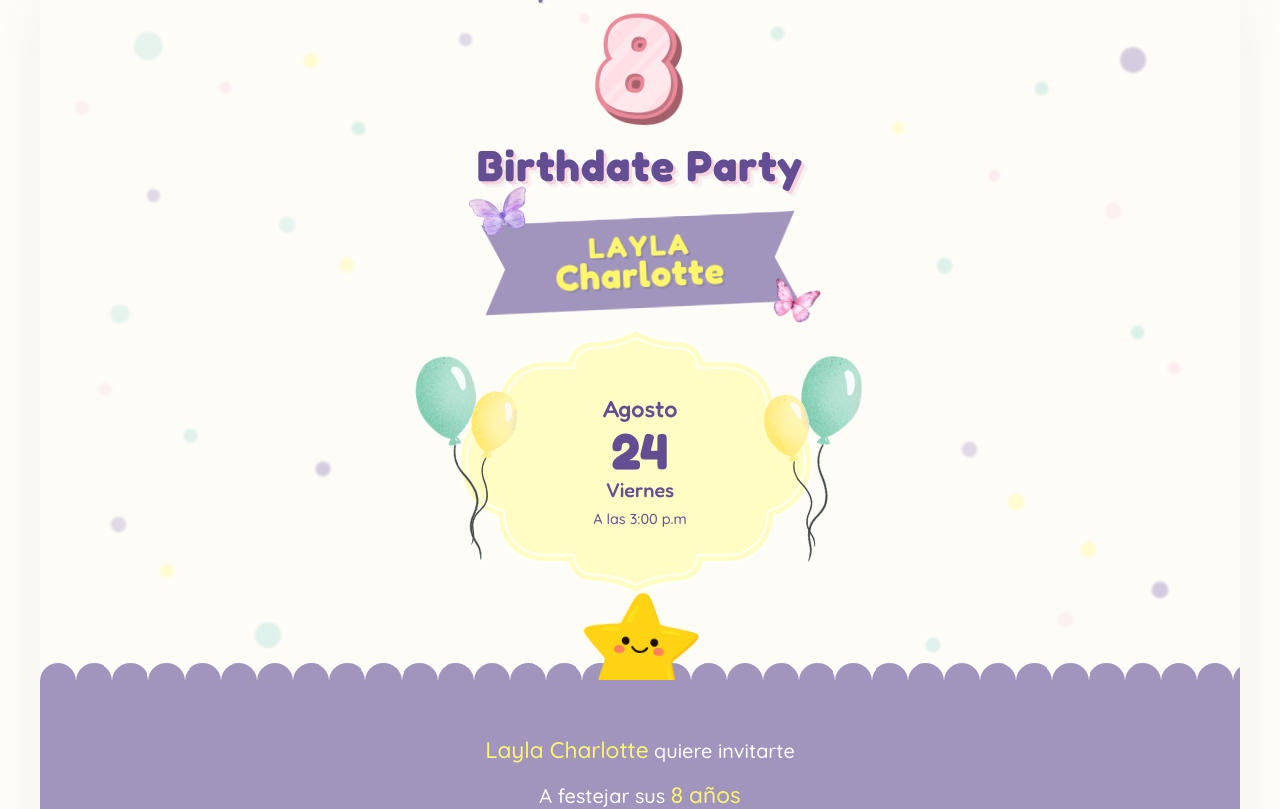
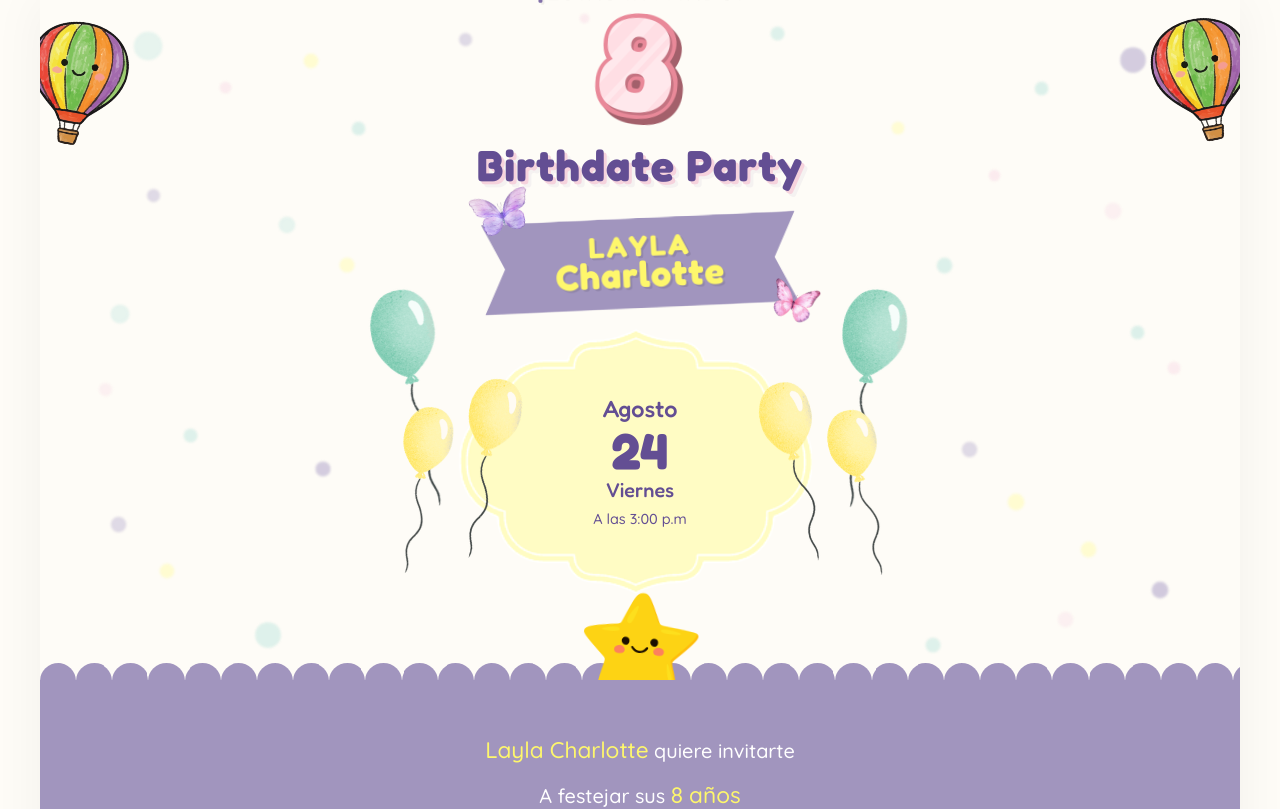
Before and after one commit to sauloroman/invitation-clouds-and-sunrises, a React (Vite) app: page /invitation in a window 1280 px wide. Shown: the top 809 px of the page. Built offline with nearby package versions, Linux system fonts and the light colour scheme.

Commit message:
feat: elements in hero

```diff
--- a/src/modules/invitation/hero/Hero.tsx
+++ b/src/modules/invitation/hero/Hero.tsx
@@ -6,6 +6,7 @@ import mariposa2 from '@/assets/images/mariposa-2.png'
 import marco from '@/assets/images/marco-1.png'
 import globo1 from '@/assets/images/globo-amarillo.png'
 import globo2 from '@/assets/images/globo-verde.png'
+import globoColores from '@/assets/images/globo-colores.png'
 import estrella from '@/assets/images/estrella.png'
 
 export const Hero: React.FC = () => {
@@ -49,6 +50,25 @@ export const Hero: React.FC = () => {
                 <div className="hero__dot hero__dot--30"></div>
                 <div className="hero__dot hero__dot--31"></div>
                 <div className="hero__dot hero__dot--32"></div>
+            </motion.div>
+
+            {/* Upper corner colorful balloons */}
+            <motion.div
+                className="hero__corner-balloon hero__corner-balloon--left"
+                initial={{ opacity: 0, y: -100, x: -100, rotate: -35 }}
+                animate={{ opacity: 1, y: 0, x: 0, rotate: -15 }}
+                transition={{ type: "spring", stiffness: 60, damping: 15, delay: 0.6 }}
+            >
+                <img src={globoColores} alt="Globo Colores Esquina Izquierda" />
+            </motion.div>
+
+            <motion.div
+                className="hero__corner-balloon hero__corner-balloon--right"
+                initial={{ opacity: 0, y: -100, x: 100, rotate: 35 }}
+                animate={{ opacity: 1, y: 0, x: 0, rotate: 15 }}
+                transition={{ type: "spring", stiffness: 60, damping: 15, delay: 0.6 }}
+            >
+                <img src={globoColores} alt="Globo Colores Esquina Derecha" />
             </motion.div>
 
             <div className="hero__container">
@@ -112,7 +132,7 @@ export const Hero: React.FC = () => {
                         className="hero__info-balloon-wrapper hero__info-balloon-wrapper--yellow-left"
                         initial={{ scale: 0, opacity: 0 }}
                         animate={{ scale: 1, opacity: 1 }}
-                        transition={{ type: "spring", stiffness: 90, damping: 10, delay: 0.85 }}
+                        transition={{ type: "spring", stiffness: 90, damping: 10, delay: 0.8 }}
                     >
                         <img className='hero__info-balloon hero__info-balloon--yellow-left' src={globo1} alt="Globo Amarillo Izquierda" />
                     </motion.div>
@@ -121,16 +141,25 @@ export const Hero: React.FC = () => {
                         className="hero__info-balloon-wrapper hero__info-balloon-wrapper--green-left"
                         initial={{ scale: 0, opacity: 0 }}
                         animate={{ scale: 1, opacity: 1 }}
-                        transition={{ type: "spring", stiffness: 90, damping: 10, delay: 0.95 }}
+                        transition={{ type: "spring", stiffness: 90, damping: 10, delay: 0.9 }}
                     >
                         <img className='hero__info-balloon hero__info-balloon--green-left' src={globo2} alt="Globo Verde Izquierda" />
+                    </motion.div>
+
+                    <motion.div
+                        className="hero__info-balloon-wrapper hero__info-balloon-wrapper--yellow-left-lower"
+                        initial={{ scale: 0, opacity: 0 }}
+                        animate={{ scale: 1, opacity: 1 }}
+                        transition={{ type: "spring", stiffness: 90, damping: 10, delay: 1.0 }}
+                    >
+                        <img className='hero__info-balloon hero__info-balloon--yellow-left-lower' src={globo1} alt="Globo Amarillo Izquierda Abajo" />
                     </motion.div>
 
                     <motion.div
                         className="hero__info-balloon-wrapper hero__info-balloon-wrapper--yellow-right"
                         initial={{ scale: 0, opacity: 0 }}
                         animate={{ scale: 1, opacity: 1 }}
-                        transition={{ type: "spring", stiffness: 90, damping: 10, delay: 1.05 }}
+                        transition={{ type: "spring", stiffness: 90, damping: 10, delay: 1.1 }}
                     >
                         <img className='hero__info-balloon hero__info-balloon--yellow-right' src={globo1} alt="Globo Amarillo Derecha" />
                     </motion.div>
@@ -139,9 +168,18 @@ export const Hero: React.FC = () => {
                         className="hero__info-balloon-wrapper hero__info-balloon-wrapper--green-right"
                         initial={{ scale: 0, opacity: 0 }}
                         animate={{ scale: 1, opacity: 1 }}
-                        transition={{ type: "spring", stiffness: 90, damping: 10, delay: 1.15 }}
+                        transition={{ type: "spring", stiffness: 90, damping: 10, delay: 1.2 }}
                     >
                         <img className='hero__info-balloon hero__info-balloon--green-right' src={globo2} alt="Globo Verde Derecha" />
+                    </motion.div>
+
+                    <motion.div
+                        className="hero__info-balloon-wrapper hero__info-balloon-wrapper--yellow-right-lower"
+                        initial={{ scale: 0, opacity: 0 }}
+                        animate={{ scale: 1, opacity: 1 }}
+                        transition={{ type: "spring", stiffness: 90, damping: 10, delay: 1.3 }}
+                    >
+                        <img className='hero__info-balloon hero__info-balloon--yellow-right-lower' src={globo1} alt="Globo Amarillo Derecha Abajo" />
                     </motion.div>
                 </motion.div>
 
--- a/src/modules/invitation/hero/_hero.scss
+++ b/src/modules/invitation/hero/_hero.scss
@@ -9,6 +9,48 @@
     padding: 2rem;
     max-width: 100vw;
     width: 100%;
+
+    &__corner-balloon {
+        position: absolute;
+        width: 14rem;
+        height: auto;
+        pointer-events: none;
+        z-index: 1;
+
+        @media (max-width: 480px) {
+            width: 9rem;
+        }
+
+        &--left {
+            top: 3%;
+            left: -3rem;
+            transform: rotate(-15deg);
+            animation: hero-balloon-float-1 7s ease-in-out infinite;
+
+            @media (max-width: 480px) {
+                left: -1rem;
+                top: 1%;
+            }
+        }
+
+        &--right {
+            top: 3%;
+            right: -3rem;
+            transform: rotate(15deg);
+            animation: hero-balloon-float-3 8s ease-in-out infinite 0.5s;
+
+            @media (max-width: 480px) {
+                right: -1rem;
+                top: 1%;
+            }
+        }
+
+        img {
+            width: 100%;
+            height: auto;
+            display: block;
+        }
+    }
 
     &__message {
         text-align: center;
@@ -140,31 +182,81 @@
             pointer-events: none;
 
             &--yellow-left {
-                left: 2rem;
-                top: 25%;
-                width: 6rem;
+                left: 1.5rem;
+                top: 20%;
+                width: 7rem;
                 z-index: 3;
+
+                @media (max-width: 480px) {
+                    left: 1rem;
+                    top: 25%;
+                    width: 5.5rem;
+                }
             }
 
             &--green-left {
-                left: -1.5rem;
-                top: 10%;
-                width: 8rem;
+                left: -6.5rem;
+                top: -15%;
+                width: 8.5rem;
                 z-index: 2;
+
+                @media (max-width: 480px) {
+                    left: -3rem;
+                    top: -5%;
+                    width: 6.5rem;
+                }
+            }
+
+            &--yellow-left-lower {
+                left: -5.5rem;
+                top: 30%;
+                width: 6.5rem;
+                z-index: 4;
+
+                @media (max-width: 480px) {
+                    left: -2.5rem;
+                    top: 35%;
+                    width: 5rem;
+                }
             }
 
             &--yellow-right {
-                right: 2rem;
-                top: 25%;
-                width: 6rem;
+                right: 1.5rem;
+                top: 20%;
+                width: 7rem;
                 z-index: 3;
+
+                @media (max-width: 480px) {
+                    right: 1rem;
+                    top: 25%;
+                    width: 5.5rem;
+                }
             }
 
             &--green-right {
-                right: -1.5rem;
-                top: 10%;
-                width: 8rem;
+                right: -6.5rem;
+                top: -15%;
+                width: 8.5rem;
                 z-index: 2;
+
+                @media (max-width: 480px) {
+                    right: -3rem;
+                    top: -5%;
+                    width: 6.5rem;
+                }
+            }
+
+            &--yellow-right-lower {
+                right: -5.5rem;
+                top: 30%;
+                width: 6.5rem;
+                z-index: 4;
+
+                @media (max-width: 480px) {
+                    right: -2.5rem;
+                    top: 35%;
+                    width: 5rem;
+                }
             }
         }
 
@@ -184,6 +276,11 @@
                 animation: hero-balloon-float-2 6s ease-in-out infinite 0.4s;
             }
 
+            &--yellow-left-lower {
+                transform: rotate(-25deg);
+                animation: hero-balloon-float-1 4.8s ease-in-out infinite 0.6s;
+            }
+
             &--yellow-right {
                 transform: rotate(-10deg);
                 animation: hero-balloon-float-3 5.5s ease-in-out infinite 0.2s;
@@ -192,6 +289,11 @@
             &--green-right {
                 transform: rotate(10deg);
                 animation: hero-balloon-float-4 6.5s ease-in-out infinite 0.7s;
+            }
+
+            &--yellow-right-lower {
+                transform: rotate(25deg);
+                animation: hero-balloon-float-3 5.2s ease-in-out infinite 0.8s;
             }
         }
 
@@ -549,82 +651,109 @@
 }
 
 @keyframes hero-star-wobble {
-    0%, 100% {
+
+    0%,
+    100% {
         transform: scale(1) rotate(-8deg) translateY(0);
     }
+
     50% {
         transform: scale(1.08) rotate(8deg) translateY(-6px);
     }
 }
 
 @keyframes hero-balloon-float-1 {
-    0%, 100% {
+
+    0%,
+    100% {
         transform: translateY(0) rotate(10deg) translateX(0);
     }
+
     50% {
         transform: translateY(-8px) rotate(13deg) translateX(3px);
     }
 }
 
 @keyframes hero-balloon-float-2 {
-    0%, 100% {
+
+    0%,
+    100% {
         transform: translateY(0) rotate(-10deg) translateX(0);
     }
+
     50% {
         transform: translateY(-11px) rotate(-6deg) translateX(-4px);
     }
 }
 
 @keyframes hero-balloon-float-3 {
-    0%, 100% {
+
+    0%,
+    100% {
         transform: translateY(0) rotate(-10deg) translateX(0);
     }
+
     50% {
         transform: translateY(-9px) rotate(-13deg) translateX(-3px);
     }
 }
 
 @keyframes hero-balloon-float-4 {
-    0%, 100% {
+
+    0%,
+    100% {
         transform: translateY(0) rotate(10deg) translateX(0);
     }
+
     50% {
         transform: translateY(-7px) rotate(7deg) translateX(3px);
     }
 }
 
 @keyframes hero-butterfly-purple {
-    0%, 100% {
+
+    0%,
+    100% {
         transform: translate(0, 0) rotate(-10deg) scale(1);
     }
+
     50% {
         transform: translate(-4px, -6px) rotate(-13deg) scale(1.04);
     }
 }
 
 @keyframes hero-butterfly-pink {
-    0%, 100% {
+
+    0%,
+    100% {
         transform: translate(0, 0) rotate(15deg) scale(1);
     }
+
     50% {
         transform: translate(4px, -8px) rotate(11deg) scale(1.04);
     }
 }
 
 @keyframes hero-badge-swing {
-    0%, 100% {
+
+    0%,
+    100% {
         transform: rotate(-1.5deg);
     }
+
     50% {
         transform: rotate(1.5deg);
     }
 }
 
 @keyframes hero-dot-pulse {
-    0%, 100% {
+
+    0%,
+    100% {
         transform: scale(1);
         opacity: 0.8;
     }
+
     50% {
         transform: scale(1.25);
         opacity: 0.4;
```
